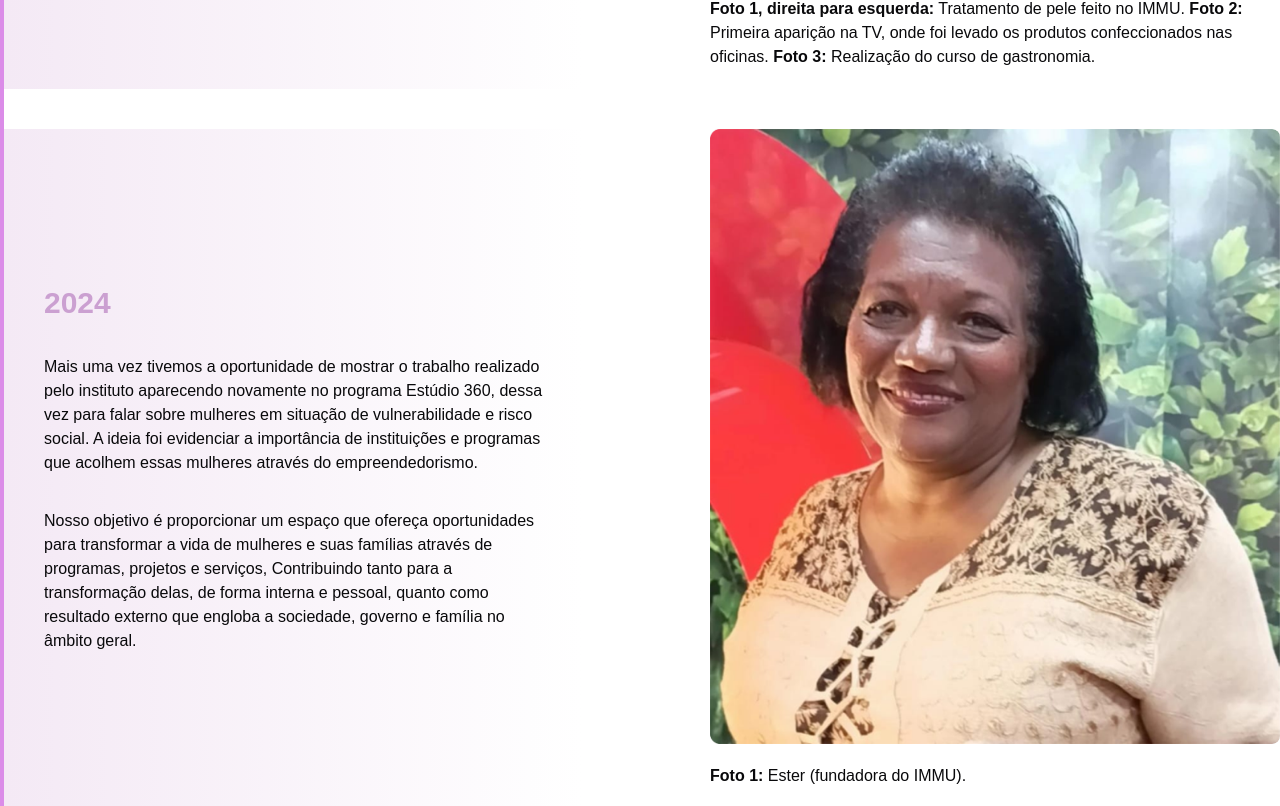
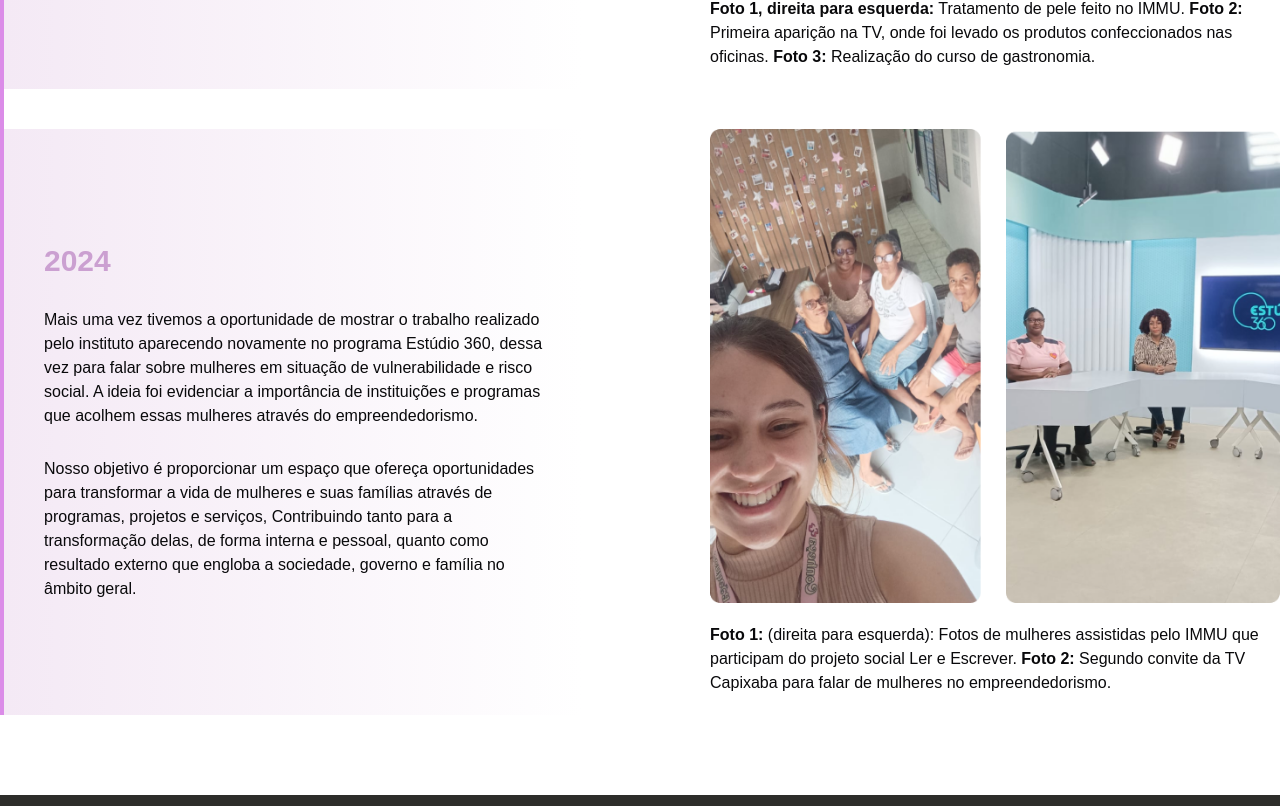
Before and after one commit to claudiojas/immu, a Next.js app: page /quem-somos in a window 1280 px wide. Shown: the part 2094-2900 px from the top of the page. Built offline with nearby package versions, Linux system fonts and the light colour scheme; a web font is replaced by a local one.

Commit message:
fix: corrige o layout da pagina de aboutme

```diff
--- a/app/quem-somos/page.tsx
+++ b/app/quem-somos/page.tsx
@@ -1,6 +1,6 @@
 import Image from "next/image";
 
-import { photo2021, photo2022, photo2023 } from "@immu/assets";
+import { photo2021, photo2022, photo2023, photo2024 } from "@immu/assets";
 import { TimelineSection } from "@immu/components/TimelineSection";
 
 export default function About() {
@@ -97,14 +97,15 @@ export default function About() {
           />
           <div className="w-1/2">
             <Image
-              src={photo2021}
+              src={photo2024}
               width={700}
               height={700}
-              alt="Ester (fundadora do IMMU)."
+              alt="Fotos de mulheres assistidas pelo IMMU que participam do projeto social "
               className="w-full rounded-lg"
             />
             <p className="my-5">
-              <strong>Foto 1:</strong> {"Ester (fundadora do IMMU)."}
+              <strong>Foto 1:</strong> {"(direita para esquerda): Fotos de mulheres assistidas pelo IMMU que participam do projeto social Ler e Escrever. "}
+              <strong>Foto 2:</strong> {"Segundo convite da TV Capixaba para falar de mulheres no empreendedorismo."}
             </p>
           </div>
         </div>
```
